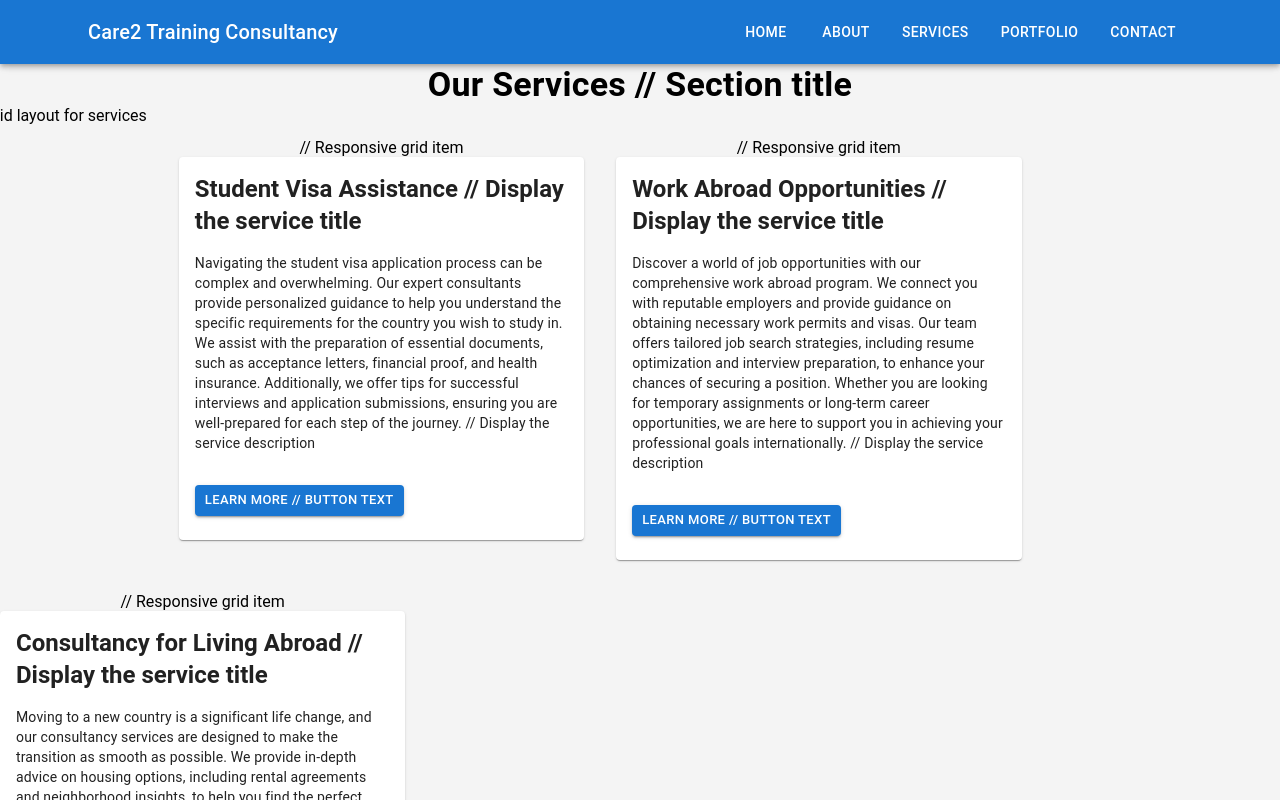
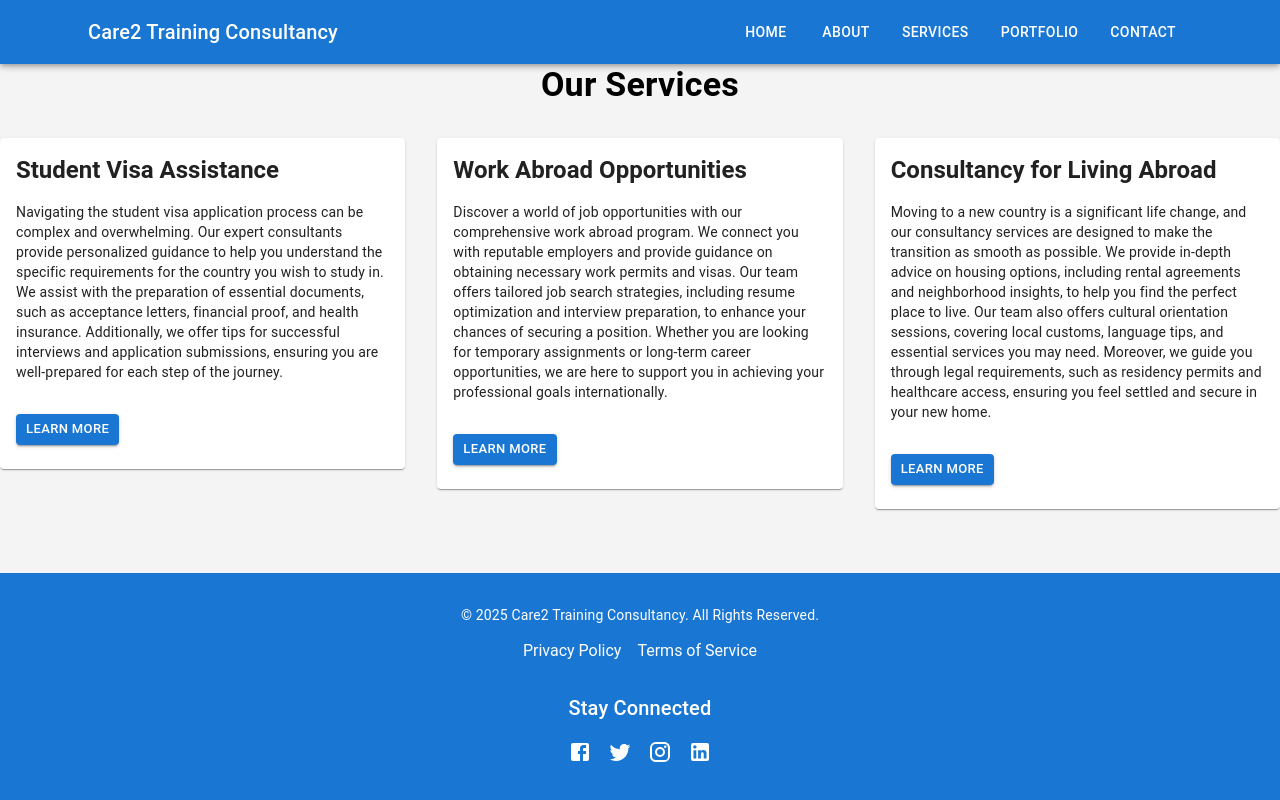
Before and after one commit to Nyamori2024/care2-training-consultancy, a React (Vite) app: page /services in a window 1280 px wide. Shown: the top 800 px of the page. Built offline with nearby package versions, Linux system fonts and the light colour scheme.

Commit message:
fix typo in Services and ServiceDetails components

```diff
--- a/src/pages/ServiceDetail.jsx
+++ b/src/pages/ServiceDetail.jsx
@@ -1,13 +1,12 @@
-import { useParams, Link } from "react-router-dom"; // Import necessary hooks and components from React Router
-import { Typography, Container, Button, Box } from "@mui/material"; // Import Material-UI components
-import { motion } from "framer-motion"; // Import motion for animations
-import { serviceDetails } from "../data/serviceData"; // Import service details data
+import { useParams, Link } from "react-router-dom";
+import { Typography, Container, Button, Box } from "@mui/material";
+import { motion } from "framer-motion";
+import { serviceDetails } from "../data/serviceData";
 
 const ServiceDetail = () => {
-  const { serviceId } = useParams(); // Get the service ID from the URL parameters
-  const service = serviceDetails[parseInt(serviceId, 10)]; // Retrieve the service details based on the ID
+  const { serviceId } = useParams();
+  const service = serviceDetails[parseInt(serviceId, 10)];
 
-  // If the service is not found, display a message
   if (!service) {
     return (
       <Container sx={{ pt: 8 }}>
@@ -16,65 +15,70 @@ const ServiceDetail = () => {
     );
   }
 
-  // Function to return a description of why the service matters
   const whyThisServiceMatters = () => {
     switch (service.title) {
       case "Student Visa Assistance":
         return (
+          <>
             <Typography variant="body2" sx={{ mt: 1, color: "#555" }}>
               Securing a student visa is a crucial step in your educational journey. Our service not only simplifies the application process but also equips you with insider knowledge about the specific requirements of your chosen country. This ensures that you avoid common pitfalls and enhances your chances of approval, allowing you to focus on what truly matters—your studies and personal growth.
             </Typography>
+          </>
         );
 
       case "Work Abroad Opportunities":
         return (
+          <>
             <Typography variant="body2" sx={{ mt: 1, color: "#555" }}>
               Finding a job abroad can be a daunting task, but our service transforms this challenge into an exciting opportunity. We connect you with a network of employers who value international talent and provide you with tailored strategies to stand out in a competitive job market. With our support, you can turn your dream of working overseas into a reality, gaining invaluable experience and cultural insights along the way.
             </Typography>
+          </>
         );
 
       case "Consultancy for Living Abroad":
         return (
+          <>
             <Typography variant="body2" sx={{ mt: 1, color: "#555" }}>
               Relocating to a new country involves more than just logistics; it’s about adapting to a new way of life. Our consultancy service offers you a comprehensive roadmap for settling in, from finding the right neighborhood to understanding local customs and legal requirements. We empower you to embrace your new environment with confidence, ensuring that your transition is as smooth and enjoyable as possible.
             </Typography>
+          </>
         );
 
       default:
-        return null; // Return null if no matching service title is found
+        return null;
     }
   };
 
   return (
     <Container sx={{ pt: 8 }}>
       <motion.div
-        initial={{ opacity: 0, y: 20 }} // Initial animation state
-        animate={{ opacity: 1, y: 0 }} // Final animation state
-        transition={{ duration: 0.5 }} // Animation duration
+        initial={{ opacity: 0, y: 20 }}
+        animate={{ opacity: 1, y: 0 }}
+        transition={{ duration: 0.5 }}
       >
         <Typography variant="h4" sx={{ mt: 4, fontWeight: "bold", color: "#1976d2" }}>
-          {service.title} // Display the service title
+          {service.title}
         </Typography>
         <Typography variant="body1" sx={{ mt: 2, mb: 4, lineHeight: 1.6 }}>
-          {service.description} // Display the service description
+          {service.description}
         </Typography>
         <Box sx={{ mb: 4 }}>
           <Typography variant="h6" sx={{ fontWeight: "bold", color: "#333" }}>
-            Why This Service Matters: // Section title for service importance
+            Why This Service Matters:
           </Typography>
-          {whyThisServiceMatters()} // Call the function to display the importance of the service
+          {whyThisServiceMatters()}
         </Box>
         <Button
           variant="outlined"
           component={Link}
-          to="/" // Link to the home page
-          sx={{ mt: 4, mb: 10 }} // Margin for spacing
+          to="/"
+          sx={{ mt: 4, mb: 10 }}
         >
-          Back to Home // Button text
+          Back to Home
         </Button>
       </motion.div>
     </Container>
   );
 };
 
-export default ServiceDetail; // Export the component
+export default ServiceDetail;
--- a/src/pages/Services.jsx
+++ b/src/pages/Services.jsx
@@ -1,52 +1,51 @@
-import { Box, Grid, Card, CardContent, Typography, Button } from "@mui/material"; // Import Material-UI components
-import { motion } from "framer-motion"; // Import motion for animations
-import { Link } from "react-router-dom"; // Import Link for navigation
-import { serviceDetails } from "../data/serviceData"; // Import service details data
+import { Box, Grid, Card, CardContent, Typography, Button } from "@mui/material";
+import { motion } from "framer-motion";
+import { Link } from "react-router-dom";
+import { serviceDetails } from "../data/serviceData";
 
 const Services = () => {
-  // Function to scroll to the top of the page
   const handleScrollToTop = () => {
-    window.scrollTo(0, 0); // Scroll to the top of the window
+    window.scrollTo(0, 0);
   };
 
   return (
     <Box component="section" sx={{ py: 8, textAlign: "center" }}>
       <Typography variant="h4" sx={{ mb: 4, fontWeight: "bold" }}>
-        Our Services // Section title
+        Our Services
       </Typography>
-      <Grid container spacing={4}> // Grid layout for services
-        {serviceDetails.map((service, index) => ( // Map through service details
-          <Grid item xs={12} sm={6} md={4} key={index}> // Responsive grid item
+      <Grid container spacing={4}>
+        {serviceDetails.map((service, index) => (
+          <Grid item xs={12} sm={6} md={4} key={index}>
             <motion.div
-              initial={{ opacity: 0, scale: 0.9 }} // Initial animation state
-              whileInView={{ opacity: 1, scale: 1 }} // Animation state when in view
-              viewport={{ once: true }} // Animation triggers only once
-              transition={{ duration: 0.5, delay: index * 0.2 }} // Animation duration and delay
+              initial={{ opacity: 0, scale: 0.9 }}
+              whileInView={{ opacity: 1, scale: 1 }}
+              viewport={{ once: true }}
+              transition={{ duration: 0.5, delay: index * 0.2 }}
             >
               <Card
                 sx={{
                   textAlign: "left",
                   height: "100%",
-                  transition: "0.3s", // Transition for hover effect
-                  "&:hover": { boxShadow: "0 4px 20px rgba(0,0,0,0.2)" }, // Hover effect
+                  transition: "0.3s",
+                  "&:hover": { boxShadow: "0 4px 20px rgba(0,0,0,0.2)" },
                 }}
               >
                 <CardContent>
                   <Typography variant="h5" sx={{ fontWeight: "bold" }}>
-                    {service.title} // Display the service title
+                    {service.title}
                   </Typography>
                   <Typography variant="body2" sx={{ my: 2 }}>
-                    {service.description} // Display the service description
+                    {service.description}
                   </Typography>
                   <Button
                     variant="contained"
                     size="small"
                     component={Link}
-                    to={`/service/${index}`} // Link to the service detail page
+                    to={`/service/${index}`}
                   onClick={handleScrollToTop} // Scroll to top on click
                   sx={{ mt: 2 }} // Added spacing
                 >
-                    Learn More // Button text
+                  Learn More
                 </Button>
               </CardContent>
             </Card>
@@ -58,4 +57,4 @@ const Services = () => {
   );
 };
 
-export default Services; // Export the component
+export default Services;
```
Lines whose indentation alone changed are shown as unchanged.
